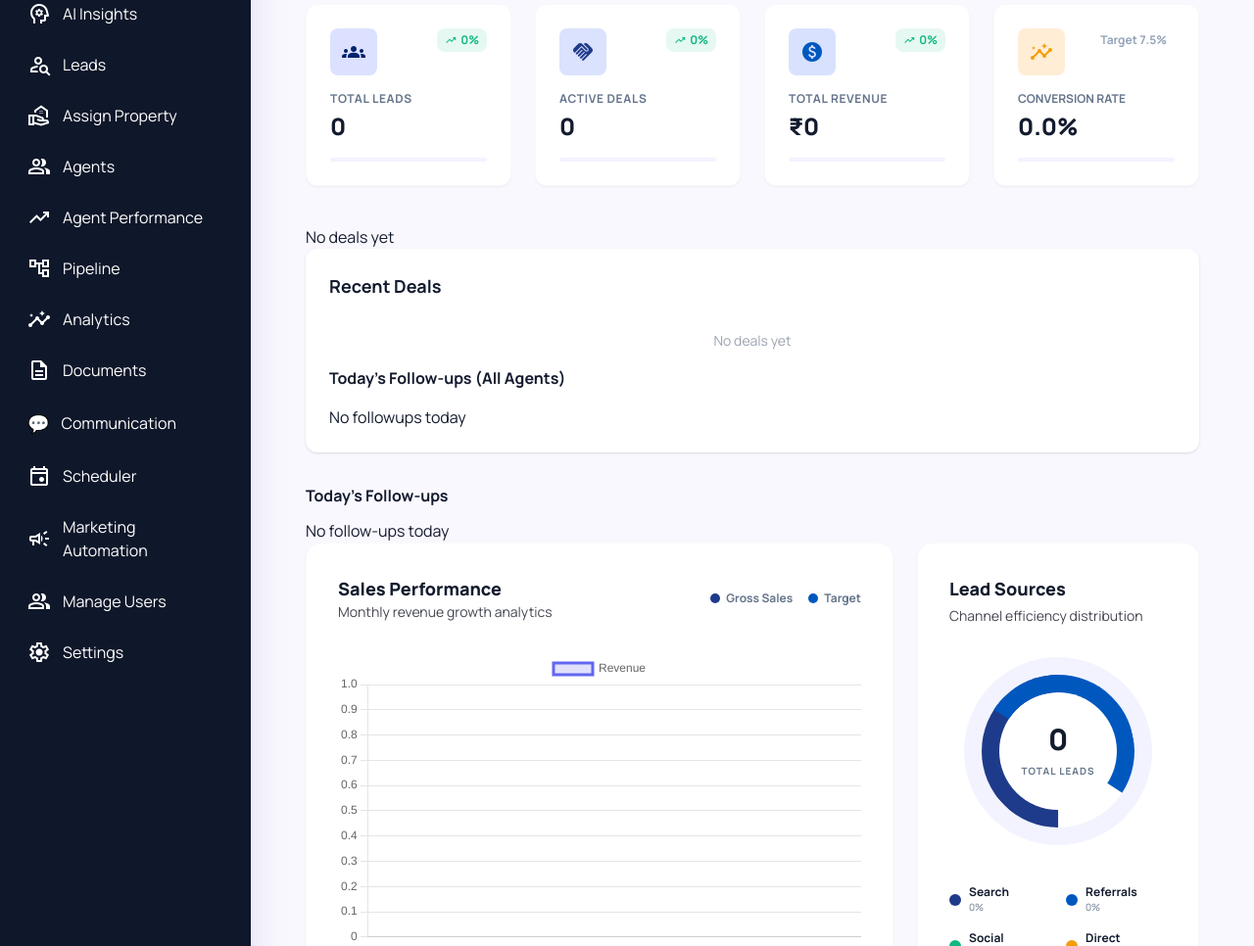
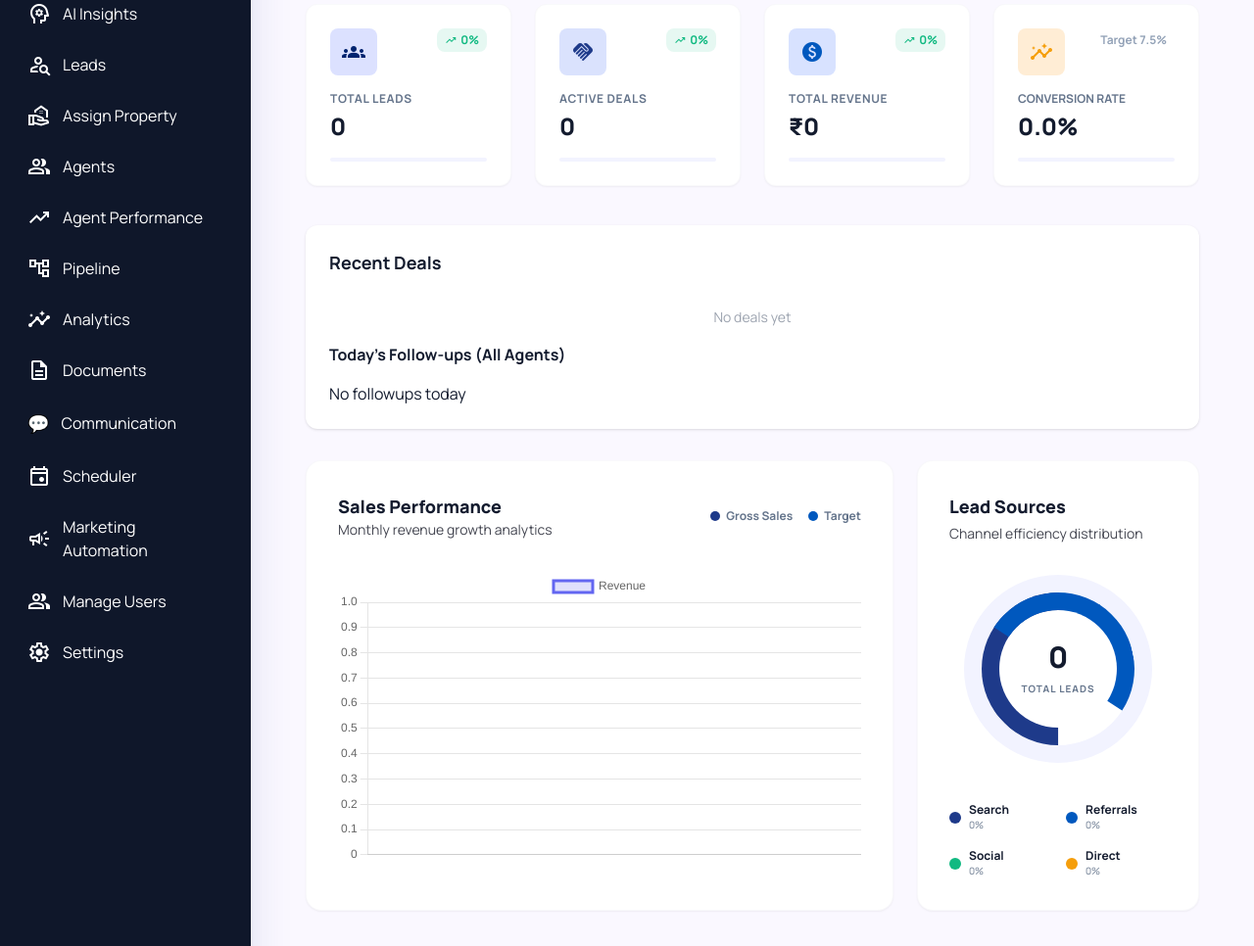
Before and after one commit to infotwinsaitech-dotcom/SmartRealty-SYSTEM, a Django app: page /builder/dashboard/ in a window 1280 px wide. Shown: the part 221-1187 px from the top of the page at 98% size. Run offline with Django 5.2, Linux system fonts and the light colour scheme; the visitor is signed in with stand-in values (Sample User, id 1); data that the repository does not hold is empty; some libraries are stand-ins or nearby versions.

Commit message:
fixed procfile

```diff
--- a/frontend/templates/builder/dashboard.html
+++ b/frontend/templates/builder/dashboard.html
@@ -97,34 +97,7 @@
                 </div>
             </div>
         </div>
-{% for deal in deals %}
-<div class="bg-white p-4 rounded shadow mb-3">
 
-    <h3 class="font-bold">{{ deal.property.title }}</h3>
-
-    <p class="text-sm text-gray-500">
-        Client: {{ deal.client_name }}
-    </p>
-
-    <p class="text-blue-600 font-bold">
-        ₹{{ deal.amount }}
-    </p>
-
-    <span class="px-3 py-1 text-xs rounded text-white
-        {% if deal.status == 'NEW' %} bg-gray-500
-        {% elif deal.status == 'NEGOTIATION' %} bg-yellow-500
-        {% elif deal.status == 'BOOKED' %} bg-blue-500
-        {% elif deal.status == 'CLOSED' %} bg-green-600
-        {% else %} bg-red-500
-        {% endif %}
-    ">
-        {{ deal.status }}
-    </span>
-
-</div>
-{% empty %}
-<p>No deals yet</p>
-{% endfor %}
 <!-- 🧾 DEALS SECTION -->
 <div class="bg-white p-5 md:p-6 rounded-xl shadow mb-8">
 
@@ -192,18 +165,7 @@
     ⚠️ {{ missed_leads.count }} leads not contacted
 </div>
 {% endif %}
-<h3 class="font-bold mb-3">Today's Follow-ups</h3>
 
-{% for f in today_followups %}
-<div class="bg-white p-3 rounded shadow mb-2">
-    <p class="font-semibold">{{ f.lead.name }}</p>
-    <p class="text-sm text-gray-500">
-        {{ f.date }} {{ f.time }}
-    </p>
-</div>
-{% empty %}
-<p>No follow-ups today</p>
-{% endfor %}
         <div class="grid grid-cols-12 gap-4 md:gap-6 mb-8 md:mb-10">
 
             <div class="col-span-12 lg:col-span-8 bg-surface-container-lowest p-5 md:p-8 rounded-2xl border border-outline-variant/10 shadow-sm">
```
